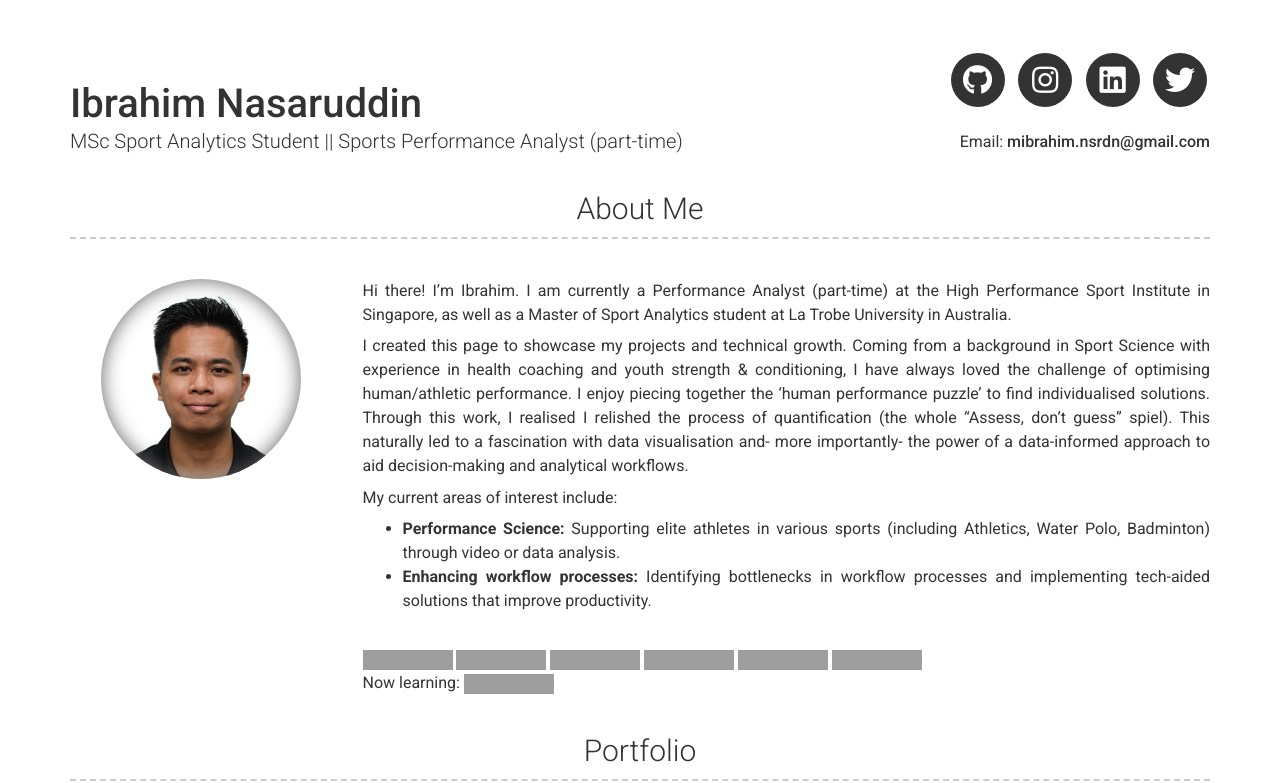
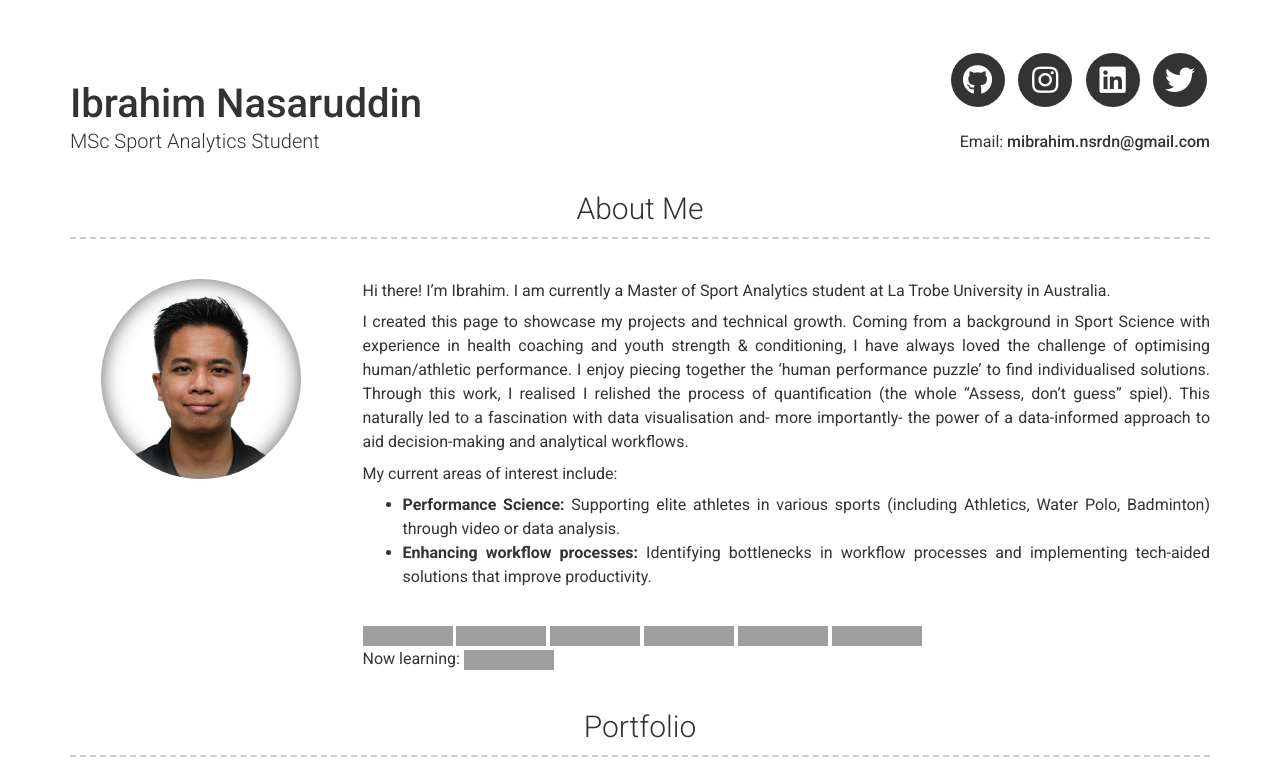
Before and after one commit to ibrahim-nasaruddin/ibrahim-nasaruddin.github.io, a Jekyll site: the page built from index.md, in a window 1280 px wide and 900 px high, cut to the strip 0-783 px from the top of the window. Built offline with Jekyll 4.4.1, drawn with Linux system fonts in a browser that asks for light colours; nearby versions of some CDN libraries; comment, search, counter and statistics services are not loaded; grey boxes are pictures that could not be loaded.

Commit message:
Simplify title and about section in config
Removed part-time job title and updated about section.

```diff
--- a/_config.yml
+++ b/_config.yml
@@ -7,7 +7,7 @@ version: 2
 
 # Personal info
 name: Ibrahim Nasaruddin
-title: MSc Sport Analytics Student || Sports Performance Analyst (part-time)
+title: MSc Sport Analytics Student
 email: mibrahim.nsrdn@gmail.com
 
 # Dark Mode (true/false/never)
@@ -25,7 +25,7 @@ gtag: "G-9H084GMR66"
 # About Section
 about_profile_image: images/IMG_1718.jpeg
 about_content: |
-  Hi there! I'm Ibrahim. I am currently a Performance Analyst (part-time) at the High Performance Sport Institute in Singapore, as well as a Master of Sport Analytics student at La Trobe University in Australia.
+  Hi there! I'm Ibrahim. I am currently a Master of Sport Analytics student at La Trobe University in Australia.
 
   I created this page to showcase my projects and technical growth. Coming from a background in Sport Science with experience in health coaching and youth strength & conditioning, I have always loved the challenge of optimising human/athletic performance. I enjoy piecing together the 'human performance puzzle' to find individualised solutions. Through this work, I realised I relished the process of quantification (the whole "Assess, don't guess" spiel). This naturally led to a fascination with data visualisation and- more importantly- the power of a data-informed approach to aid decision-making and analytical workflows.
 
```
